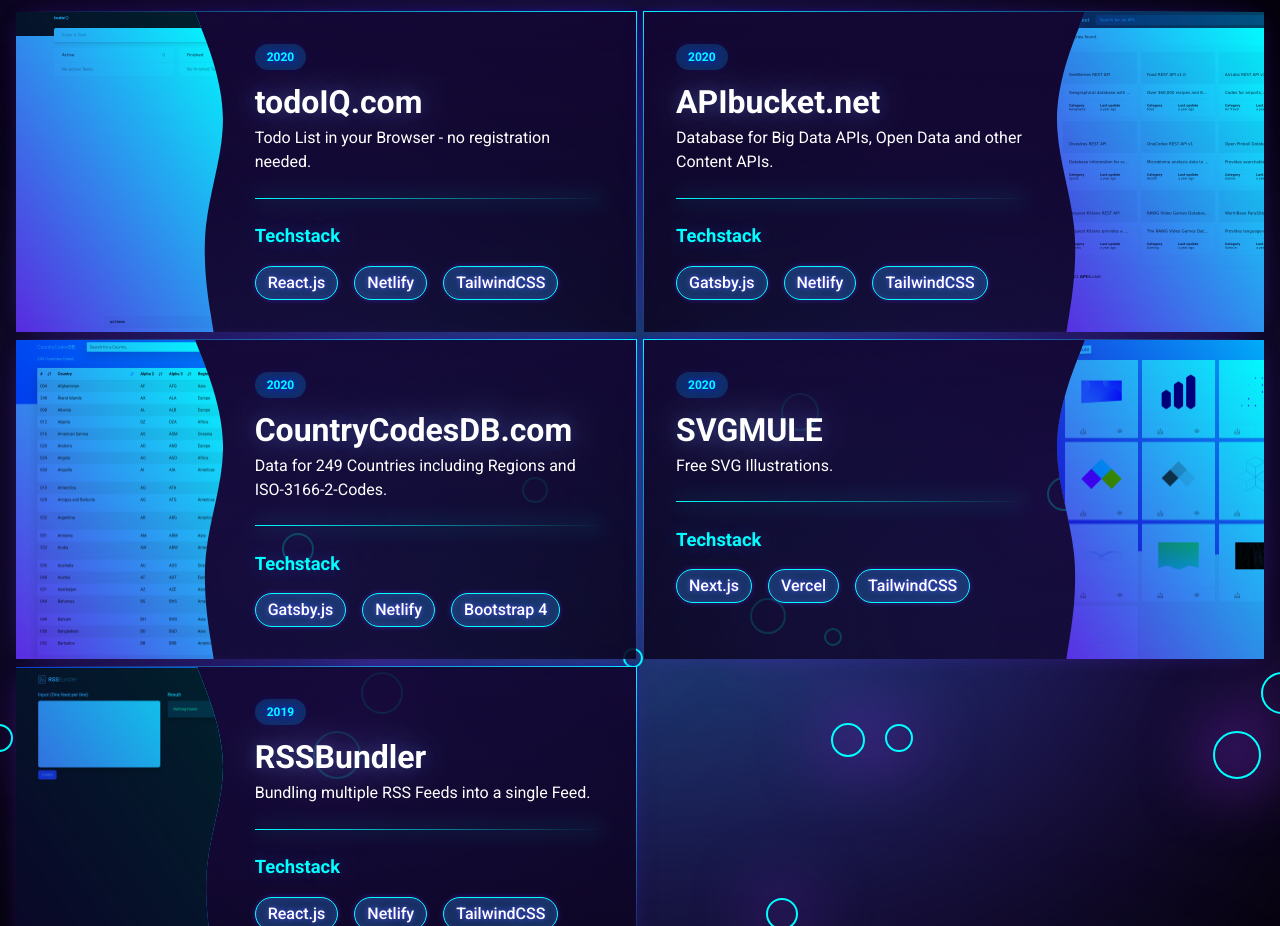
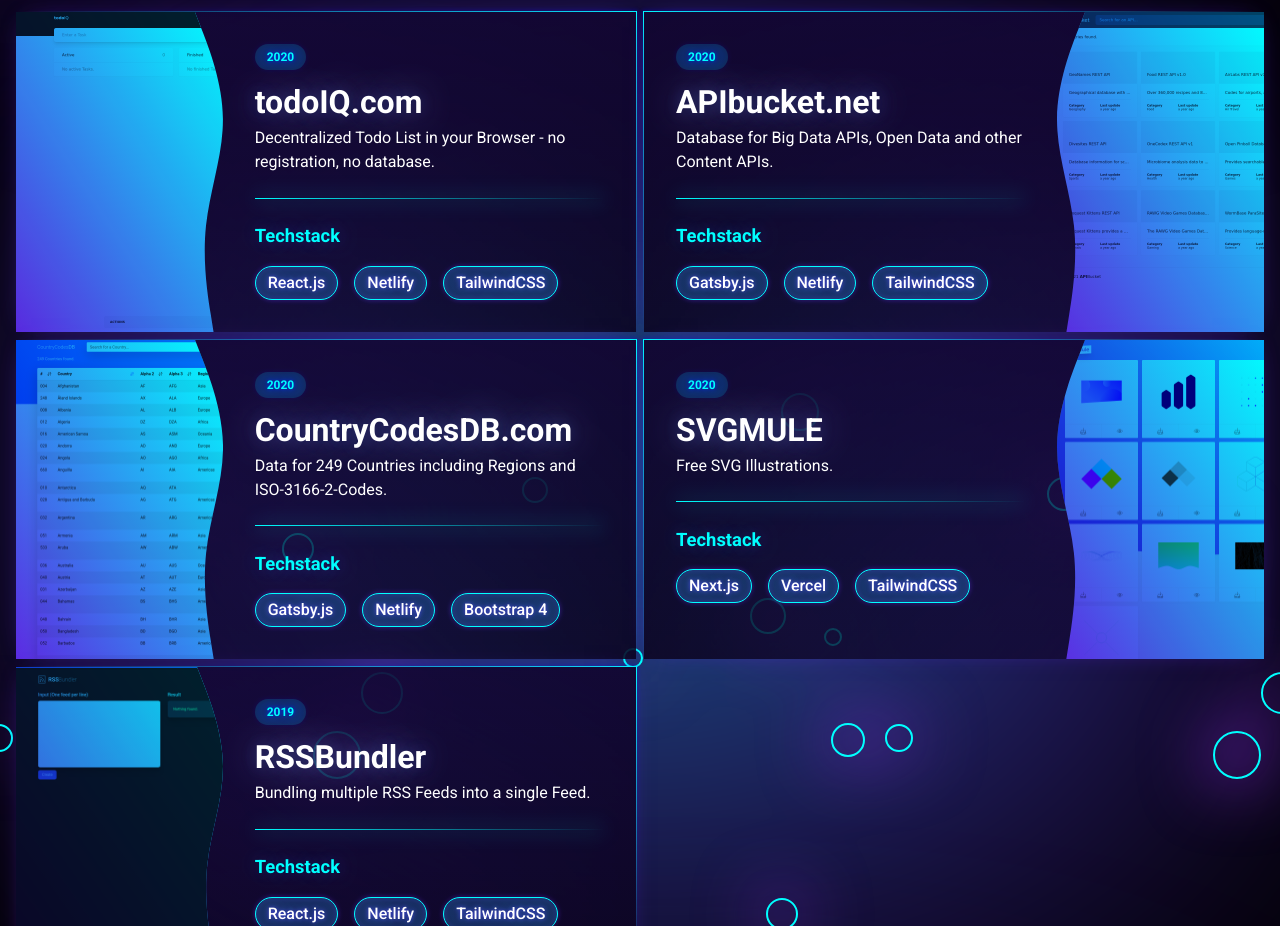
Before and after one commit to mattkraemer/c1x-v5, a Next.js app: page / in a window 1280 px wide. Shown: the part 1140-2066 px from the top of the page. Built offline with nearby package versions, Linux system fonts and the light colour scheme.

Commit message:
update TodoIQ description

```diff
--- a/components/Projects/index.js
+++ b/components/Projects/index.js
@@ -23,7 +23,7 @@
                 <header>
                   <span>2020</span>
                   <h1 class="truncate">todoIQ.com</h1>
-                  <p>Todo List in your Browser - no registration needed.</p>
+                  <p>Decentralized Todo List in your Browser - no registration, no database.</p>
                 </header>
                 <hr />
                 <div class={styles.techstack}>
```
